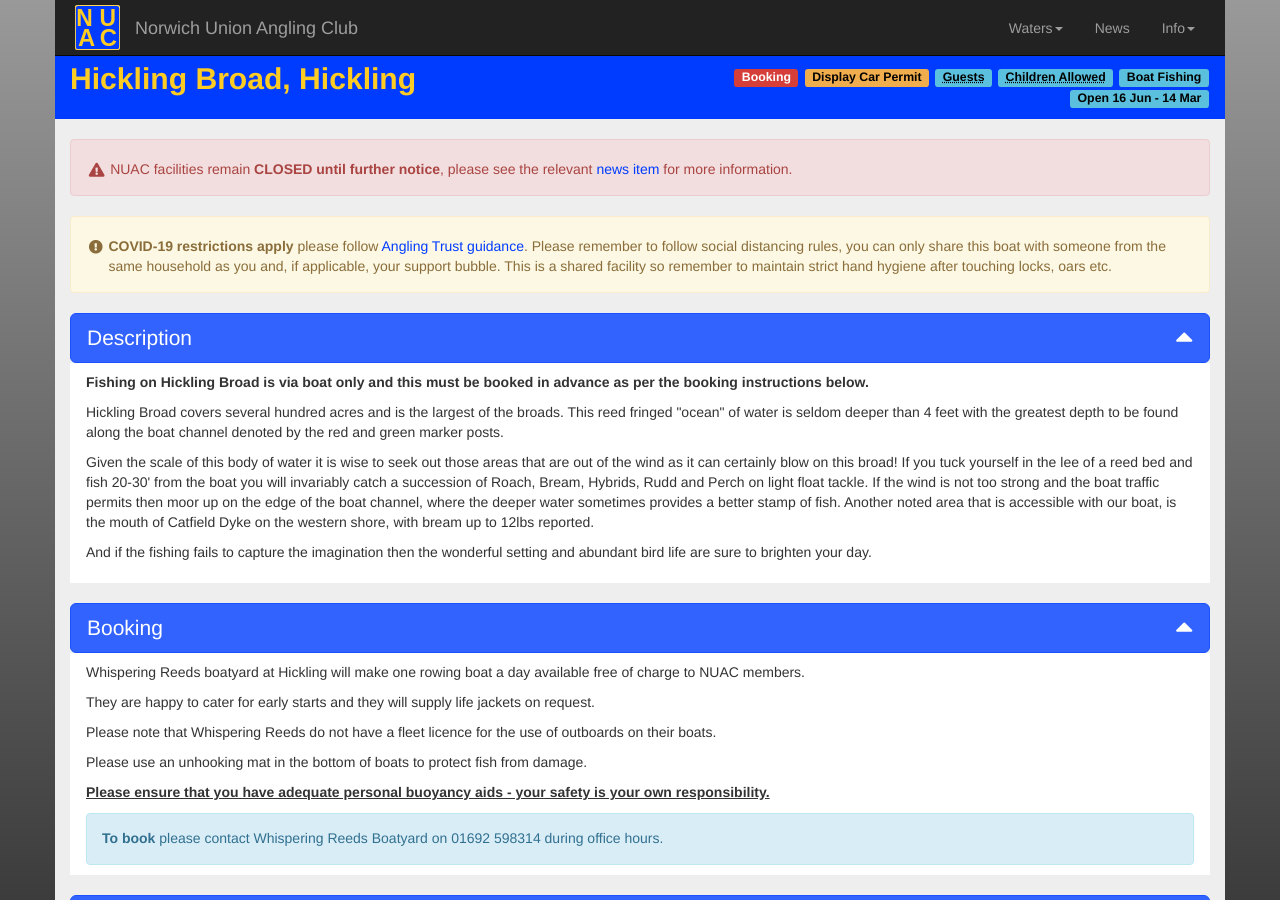
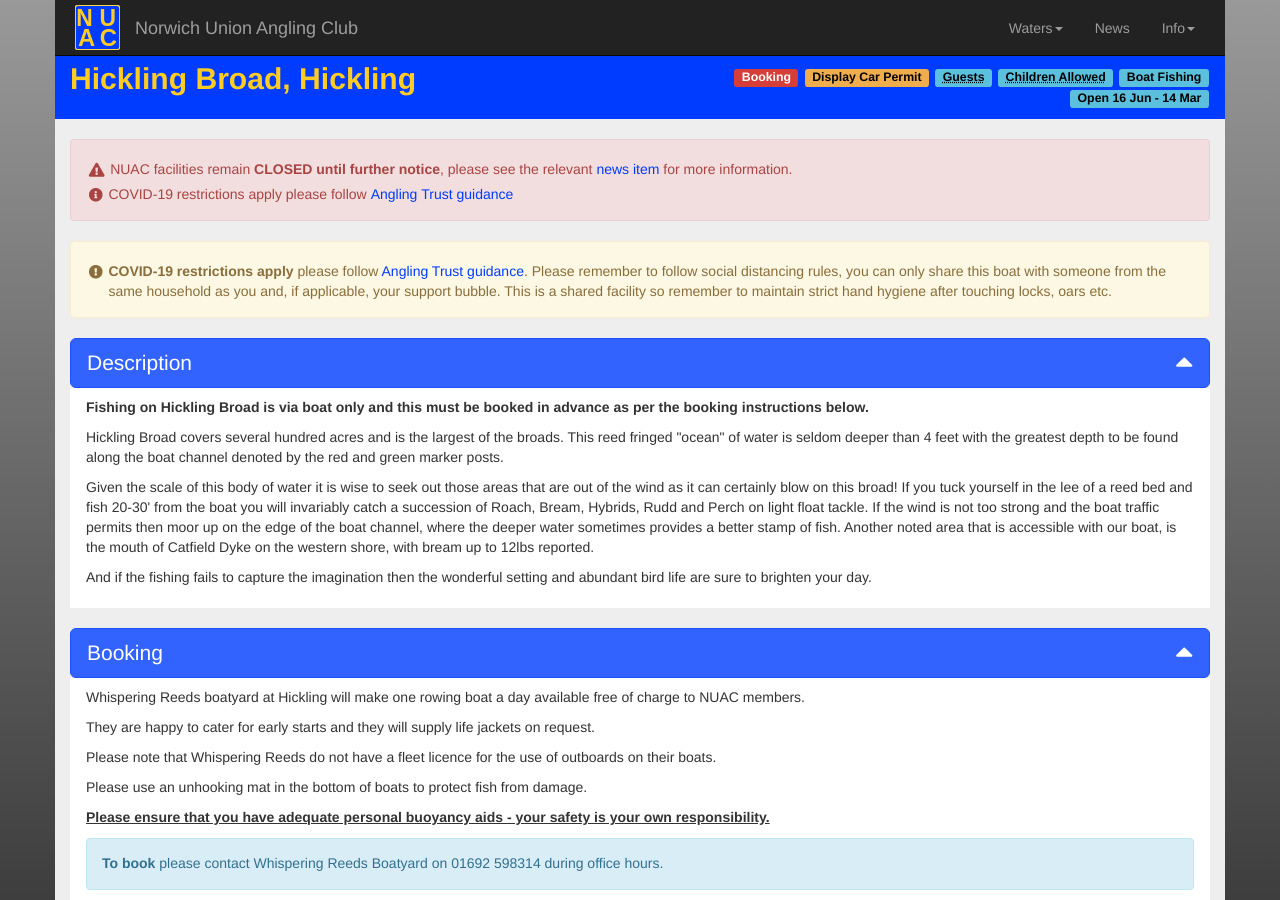
Before and after one commit to nuac-admin/nuac-release-four, a Jekyll site: the page built from _waters/hickling.md, in a window 1280 px wide and 900 px high. Built offline with Jekyll 4.4.1, drawn with Linux system fonts in a browser that asks for light colours; nearby versions of some CDN libraries.

Commit message:
Update Manage NUAC Information “site-msg”

```diff
--- a/_data/site-msg.yml
+++ b/_data/site-msg.yml
@@ -2,4 +2,7 @@
 box-type: danger
 messages:
   - msg-type: danger
-    msg-desc: NUAC facilities remain **CLOSED until further notice**, please see the relevant [news item](../news/news.html) for more information.
+    msg-desc: NUAC facilities remain **CLOSED until further notice**, please see the
+      relevant [news item](../news/news.html) for more information.
+  - msg-type: info
+    msg-desc: COVID-19 restrictions apply please follow [Angling Trust guidance](https://anglingtrust.net/covid-19/)
```
